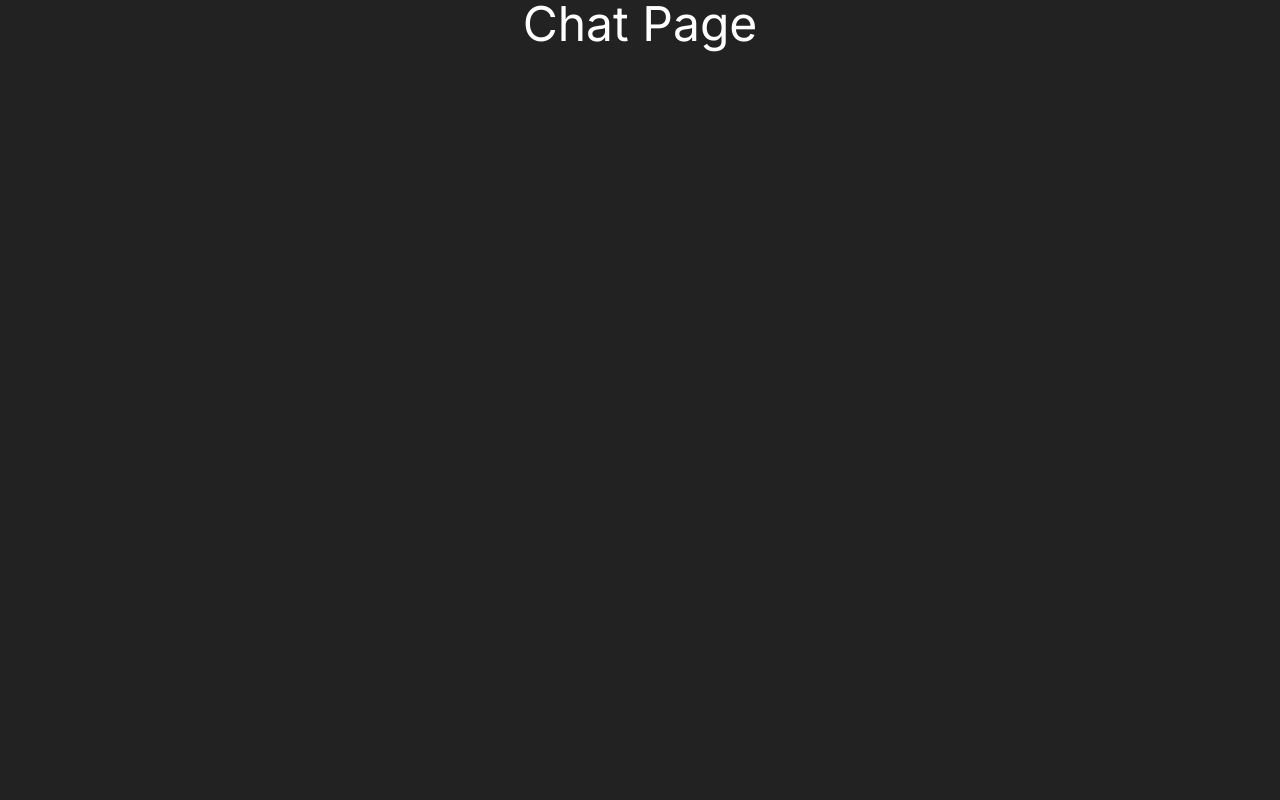
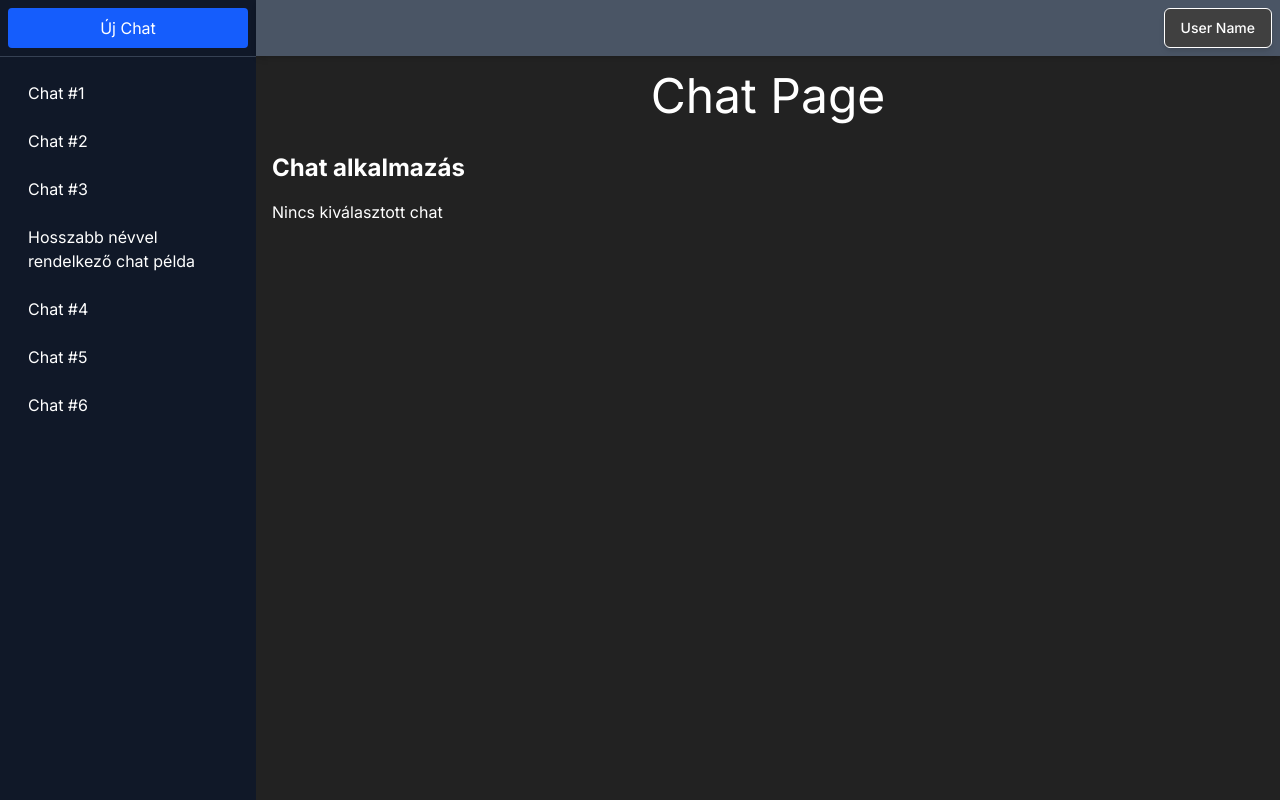
Before and after one commit to kir-dev/chatbot, a Next.js app in the folder apps/frontend/: page /chat in a window 1280 px wide. Built offline with nearby package versions, Linux system fonts and the light colour scheme.

Commit message:
add siderbar.tsx and testing on page with topbar (still in progress)

```diff
--- a/apps/frontend/src/app/chat/page.tsx
+++ b/apps/frontend/src/app/chat/page.tsx
@@ -1,3 +1,60 @@
+'use client';
+
+import Topbar from '@/components/topbar';
+import Sidebar from '@/components/sidebar';
+import { useState } from 'react';
+
 export default function ChatPage() {
-  return <div className='flex items-center justify-center h-full text-5xl'>Chat Page</div>;
+  const handleSidebarOpen = () => {
+    setSidebarOpen(true);
+  };
+
+  const [sidebarOpen, setSidebarOpen] = useState(false);
+  const [activeChat, setActiveChat] = useState<string | null>(null);
+
+  const chats = [
+    'Chat #1',
+    'Chat #2',
+    'Chat #3',
+    'Hosszabb névvel rendelkező chat példa',
+    'Chat #4',
+    'Chat #5',
+    'Chat #6',
+  ];
+
+  return (
+    <div className='relative flex h-full w-full flex-row'>
+      {/*sidebar*/}
+      <div className='relative flex h-full flex-col'>
+        <Sidebar
+          chats={chats}
+          isOpen={sidebarOpen}
+          onClose={() => setSidebarOpen(false)}
+          onSelectChat={(chat) => setActiveChat(chat)}
+        />
+      </div>
+
+      <div className='relative flex h-full max-w-full flex-1 flex-col'>
+        {/*topbar*/}
+        <div className='z-50'>
+          <Topbar username='User Name' onMenuClick={handleSidebarOpen} />
+        </div>
+
+        {/*chatpage text*/}
+        <div className='p-4 flex items-center bg-center justify-center text-5xl'>Chat Page</div>
+
+        {/* Main content */}
+        <div className='block p-4'>
+          <h1 className='text-2xl font-bold mb-4'>Chat alkalmazás</h1>
+          {activeChat ? (
+            <div className='p-4 border rounded '>
+              <p>{activeChat}</p>
+            </div>
+          ) : (
+            <p>Nincs kiválasztott chat</p>
+          )}
+        </div>
+      </div>
+    </div>
+  );
 }
--- /dev/null
+++ b/apps/frontend/src/components/sidebar.tsx
@@ -0,0 +1,60 @@
+'use client';
+
+import clsx from 'clsx';
+
+interface SidebarProps {
+  chats: string[];
+  isOpen: boolean;
+  onClose: () => void;
+  onSelectChat: (chatId: string) => void;
+}
+
+export default function Sidebar({ chats, isOpen, onClose, onSelectChat }: SidebarProps) {
+  return (
+    <div
+      className={clsx(
+        'h-screen w-64 bg-gray-900 text-white flex flex-col transition-transform duration-300 z-40 max-md:hidden',
+        {
+          '-translate-x-full md:translate-x-0': !isOpen,
+          'translate-x-0': isOpen,
+        }
+      )}
+    >
+      {/* max-md hidden means in mobile view is unvisitable*/}
+      {/* Új chat gomb */}
+      <div className='p-2 border-b border-gray-700'>
+        <button
+          className='w-full bg-blue-600 hover:bg-blue-700 py-2 rounded'
+          onClick={() => alert('Új chat indítása (logika később kerül ide)')}
+        >
+          Új Chat
+        </button>
+      </div>
+
+      {/* Chat lista */}
+      {/*chat, után kell még index, key= index ki kell még találni*/}
+      <div className='flex-1 overflow-y-auto p-4 space-y-2'>
+        {chats.length > 0 ? (
+          chats.map((chat) => (
+            <button
+              key={1}
+              onClick={() => onSelectChat(chat)}
+              className='w-full text-left px-3 py-2 rounded hover:bg-gray-700 transition'
+            >
+              {chat}
+            </button>
+          ))
+        ) : (
+          <p className='text-gray-400'>Nincsenek korábbi chatek</p>
+        )}
+      </div>
+
+      {/* Csak mobilon látszó bezárás gomb */}
+      <div className='p-4 md:hidden border-t border-gray-700'>
+        <button className='w-full bg-red-600 hover:bg-red-700 py-2 rounded' onClick={onClose}>
+          Bezárás
+        </button>
+      </div>
+    </div>
+  );
+}
--- /dev/null
+++ b/apps/frontend/src/components/topbar.tsx
@@ -0,0 +1,86 @@
+'use client';
+
+import { useState } from 'react';
+import { Menu } from 'lucide-react';
+
+type TopbarProps = {
+  username: string;
+  onMenuClick?: () => void;
+  //onSettingsClick?: () => void;
+  //onLogoutClick?: () => void;
+};
+
+export default function Sidebar({ username, onMenuClick }: TopbarProps) {
+  const [isOpen, setIsOpen] = useState(false);
+  const toggleMenu = () => setIsOpen(!isOpen);
+
+  const handleLogout = () => {
+    console.log('Logging out...');
+    // Logout logic
+  };
+
+  const handleSettings = () => {
+    console.log('Navigating to settings...');
+    // If it will be settings
+  };
+
+  return (
+    <header className='flex justify-between h-14 p-2 bg-gray-600 shadow-md'>
+      {/*
+        flex → sets display: flex;, enabling a flexible layout.
+
+        justify-between → places flex items on opposite sides (left and right) with space in between (justify-content: space-between;).
+        w-full → width: 100% (takes the full width of the parent).
+        h-14 → height: 3.5rem (14 × 0.25rem = 56px).
+        p-2 → padding: 0.5rem (8px) on all sides (top, right, bottom, left).
+        bg-white → background color is white.
+        shadow-md → applies a medium box-shadow (gives a subtle elevation effect).
+      */}
+
+      <div className='flex justify-start gap-1'>
+        {/* Mobile menu button */}
+        <button className='p-2 rounded-lg bg-neutral-700 active:bg-green-600 md:hidden' onClick={onMenuClick}>
+          <Menu className='w-6 h-6' />
+        </button>
+        {/*
+        rounded-lg → gives the button rounded corners (border-radius: 0.5rem ≈ 8px).
+        hover:bg-... → when the user hovers (with mouse) over the button, its background becomes this color
+        active:bg-... → user activity over the button, its background becomes this color
+        md:hidden → hides the button on medium screens and larger (>=768px). It will only show on mobile/small screens.
+        */}
+      </div>
+
+      <div className='flex justify-end gap-1'>
+        {/* User name */}
+        <div className='inline-block space-y-0.5'>
+          <button
+            className='rounded-md border h-10 shadow-md px-4 py-2 border-white  bg-neutral-700  text-sm font-medium text-white focus:outline-none hover:bg-neutral-800'
+            onClick={toggleMenu}
+          >
+            {username}
+          </button>
+
+          {isOpen && (
+            <div className='rounded-md border shadow-lg border-white  bg-neutral-700'>
+              {/*settings*/}
+              <button
+                className='block rounded-md w-full p-2 text-left text-sm text-white  active:bg-pink-800 hover:bg-neutral-800'
+                onClick={handleSettings}
+              >
+                Settings
+              </button>
+
+              {/*logout*/}
+              <button
+                className='block rounded-md w-full p-2 text-left text-sm text-white  active:bg-pink-800 hover:bg-neutral-800'
+                onClick={handleLogout}
+              >
+                Log out
+              </button>
+            </div>
+          )}
+        </div>
+      </div>
+    </header>
+  );
+}
```
Also changed, not shown: 1 other file (tests, documents, lock files or other folders).
